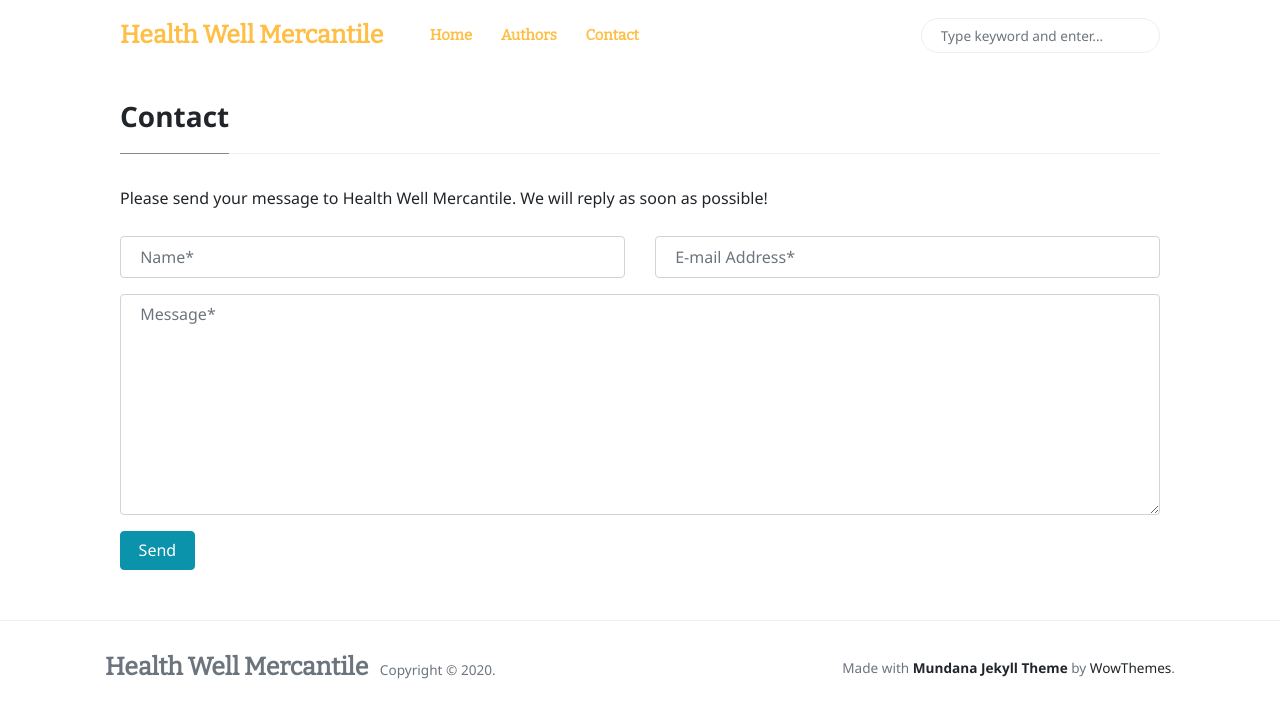
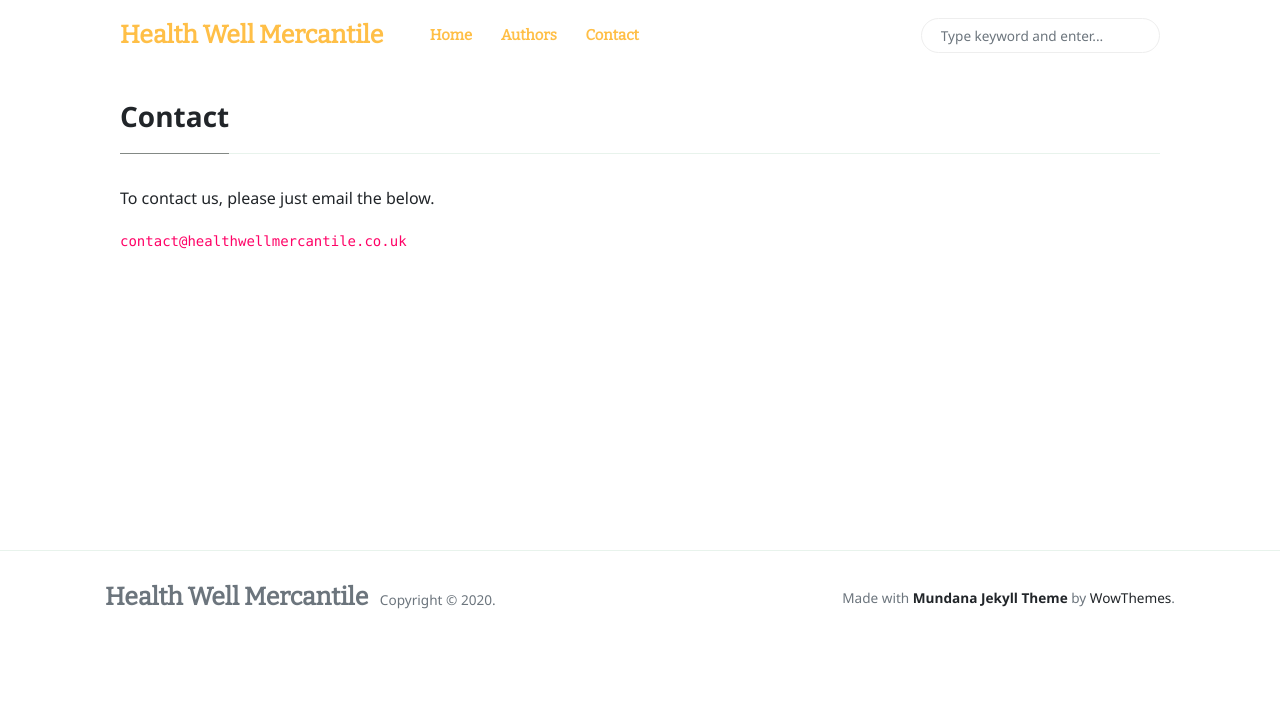
Before and after one commit to mbeconsultingltd/hwm_corp_website, a Jekyll site: the page built from _pages/contact.md, in a window 1280 px wide. Shown: the top 718 px of the page. Built offline with Jekyll 4.4.1, drawn with Linux system fonts in a browser that asks for light colours; nearby versions of some CDN libraries.

Commit message:
update contact

```diff
--- a/_pages/contact.md
+++ b/_pages/contact.md
@@ -2,17 +2,6 @@
 title: "Contact"
 permalink: "/contact.html"
 ---
+To contact us, please just email the below.
 
-<form action="https://formspree.io/{{site.email}}" method="POST">
-<p class="mb-4">Please send your message to {{site.name}}. We will reply as soon as possible!</p>
-<div class="form-group row">
-<div class="col-md-6">
-<input class="form-control" type="text" name="name" placeholder="Name*" required>
-</div>
-<div class="col-md-6">
-<input class="form-control" type="email" name="_replyto" placeholder="E-mail Address*" required>
-</div>
-</div>
-<textarea rows="8" class="form-control mb-3" name="message" placeholder="Message*" required></textarea>
-<input class="btn btn-success" type="submit" value="Send">
-</form>
+`contact@healthwellmercantile.co.uk`
```
